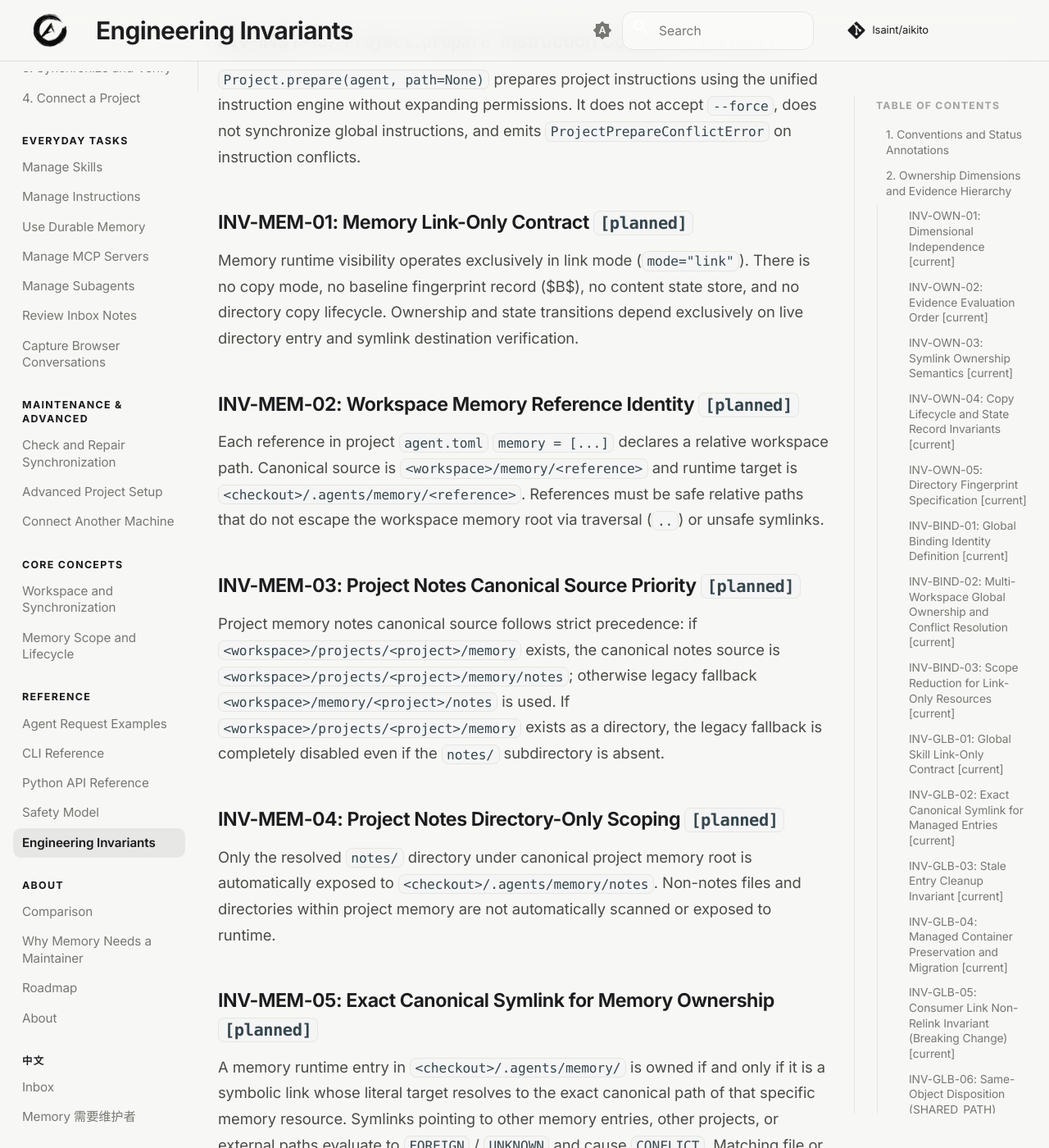
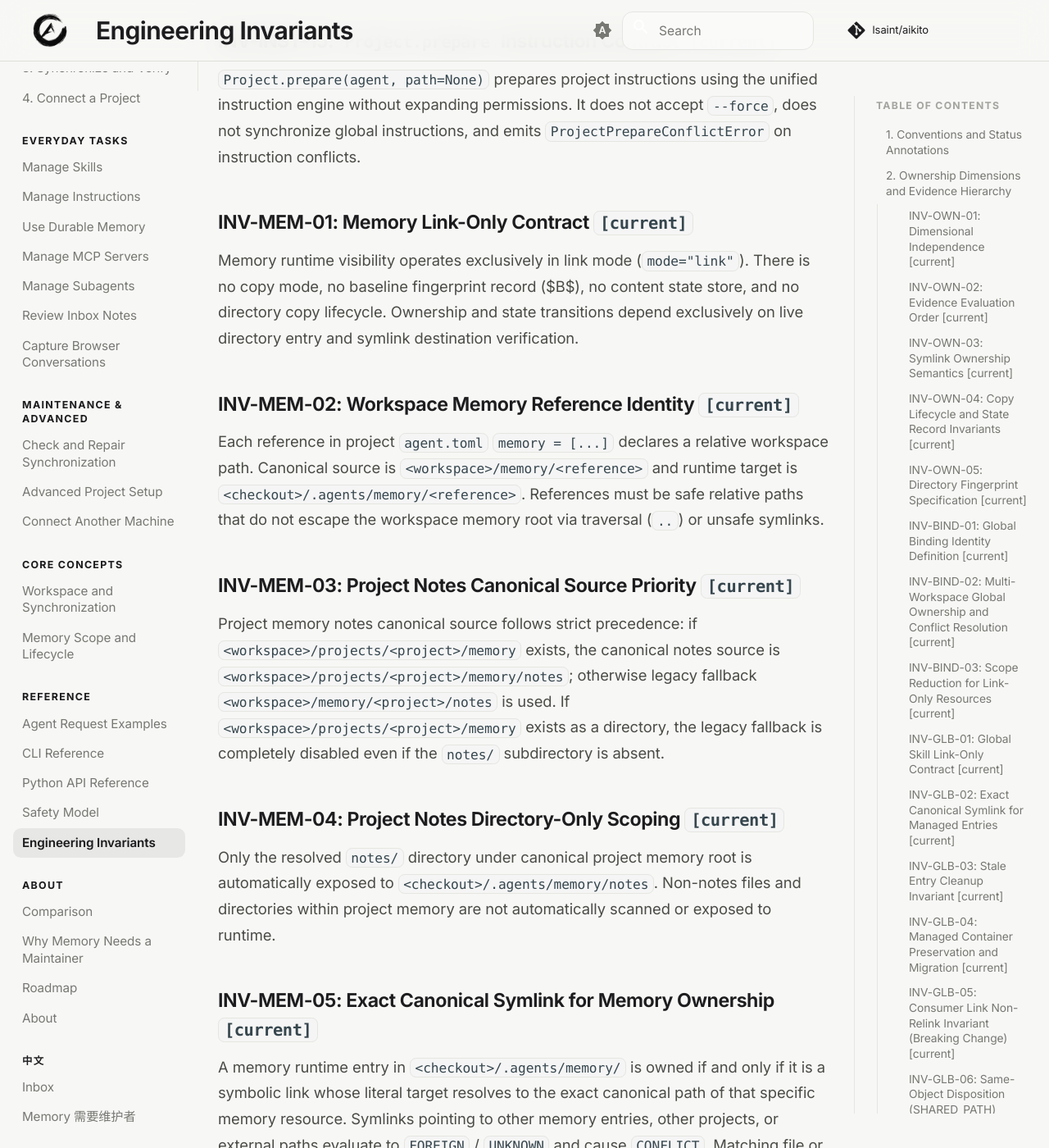
Before and after one commit to lsaint/aikito, an MkDocs documentation site: the page built from docs/architecture/invariants.md, in a window 1280 px wide and 1400 px high, scrolled down 11338 px. Shown: the whole window at 82% size. Built offline with MkDocs 1.6.1 and Material for MkDocs 9.7.7, drawn with Linux system fonts in a browser that asks for light colours; comment, search, counter and statistics services are not loaded; some of the changed text lies outside the part shown.

Commit message:
docs(invariants): mark memory invariants current and finalize Phase 6 documentation and smoke tests

```diff
--- a/docs/architecture/invariants.md
+++ b/docs/architecture/invariants.md
@@ -195,54 +195,54 @@ Instruction synchronization outcomes are isolated into structured execution resu
 
 `Project.prepare(agent, path=None)` prepares project instructions using the unified instruction engine without expanding permissions. It does not accept `--force`, does not synchronize global instructions, and emits `ProjectPrepareConflictError` on instruction conflicts.
 
-### INV-MEM-01: Memory Link-Only Contract `[planned]` {: #inv-mem-01 }
+### INV-MEM-01: Memory Link-Only Contract `[current]` {: #inv-mem-01 }
 
 Memory runtime visibility operates exclusively in link mode (`mode="link"`). There is no copy mode, no baseline fingerprint record ($B$), no content state store, and no directory copy lifecycle. Ownership and state transitions depend exclusively on live directory entry and symlink destination verification.
 
-### INV-MEM-02: Workspace Memory Reference Identity `[planned]` {: #inv-mem-02 }
+### INV-MEM-02: Workspace Memory Reference Identity `[current]` {: #inv-mem-02 }
 
 Each reference in project `agent.toml` `memory = [...]` declares a relative workspace path. Canonical source is `<workspace>/memory/<reference>` and runtime target is `<checkout>/.agents/memory/<reference>`. References must be safe relative paths that do not escape the workspace memory root via traversal (`..`) or unsafe symlinks.
 
-### INV-MEM-03: Project Notes Canonical Source Priority `[planned]` {: #inv-mem-03 }
+### INV-MEM-03: Project Notes Canonical Source Priority `[current]` {: #inv-mem-03 }
 
 Project memory notes canonical source follows strict precedence: if `<workspace>/projects/<project>/memory` exists, the canonical notes source is `<workspace>/projects/<project>/memory/notes`; otherwise legacy fallback `<workspace>/memory/<project>/notes` is used. If `<workspace>/projects/<project>/memory` exists as a directory, the legacy fallback is completely disabled even if the `notes/` subdirectory is absent.
 
-### INV-MEM-04: Project Notes Directory-Only Scoping `[planned]` {: #inv-mem-04 }
+### INV-MEM-04: Project Notes Directory-Only Scoping `[current]` {: #inv-mem-04 }
 
 Only the resolved `notes/` directory under canonical project memory root is automatically exposed to `<checkout>/.agents/memory/notes`. Non-notes files and directories within project memory are not automatically scanned or exposed to runtime.
 
-### INV-MEM-05: Exact Canonical Symlink for Memory Ownership `[planned]` {: #inv-mem-05 }
+### INV-MEM-05: Exact Canonical Symlink for Memory Ownership `[current]` {: #inv-mem-05 }
 
 A memory runtime entry in `<checkout>/.agents/memory/` is owned if and only if it is a symbolic link whose literal target resolves to the exact canonical path of that specific memory resource. Symlinks pointing to other memory entries, other projects, or external paths evaluate to `FOREIGN` / `UNKNOWN` and cause `CONFLICT`. Matching file or directory contents never establishes ownership.
 
-### INV-MEM-06: Deselected Memory Stale Entry Cleanup `[planned]` {: #inv-mem-06 }
+### INV-MEM-06: Deselected Memory Stale Entry Cleanup `[current]` {: #inv-mem-06 }
 
 When a workspace memory reference is removed from `memory = [...]` or project notes become unavailable, a stale entry in `<checkout>/.agents/memory/` is planned for `UNLINK` if and only if it is a symlink proving exact ownership to an allowed historical canonical candidate for that specific entry name. Symlinks pointing to other memory items, external paths, and regular files/directories are strictly preserved and reported as conflicts/findings.
 
-### INV-MEM-07: Memory Conflict and Preservation Guarantee `[planned]` {: #inv-mem-07 }
+### INV-MEM-07: Memory Conflict and Preservation Guarantee `[current]` {: #inv-mem-07 }
 
 Pre-existing regular files or directories, external symlinks, or cross-resource symlinks at memory runtime targets evaluate to `CONFLICT` and are strictly preserved. Aikito never overwrites, unlinks, or adopts regular files or unexpected symlinks for memory visibility.
 
-- **Target Model (`[planned]`)**: In the unified link planning engine, any pre-existing unmanaged file, directory, or external symlink at `.agents/memory/<name>` evaluates to `CONFLICT`, strictly preserving the target and emitting a diagnostic finding.
+- **Target Model (`[current]`)**: In the unified link planning engine, any pre-existing unmanaged file, directory, or external symlink at `.agents/memory/<name>` evaluates to `CONFLICT`, strictly preserving the target and emitting a diagnostic finding.
 - **Legacy Compatibility Gap (`[compat-gap]`)**: In the `1.46.0` baseline, legacy `sync_resource()` unconditionally unlinked or removed existing files, directories, or symlinks at the target path before creating the symlink (`tests/test_memory_characterization.py::test_baseline_selected_memory_target_regular_file_overwritten_by_legacy`). Phase 6 eliminates this unsafe automatic replacement.
 
-### INV-MEM-08: Multi-Checkout and Offline Memory Scope `[planned]` {: #inv-mem-08 }
+### INV-MEM-08: Multi-Checkout and Offline Memory Scope `[current]` {: #inv-mem-08 }
 
 In multi-checkout projects, active checkouts generate distinct physical memory targets frozen at Plan build time. Offline checkouts are planned as `OFFLINE` / `SKIP` with zero filesystem operations and without blocking active checkouts. Explicit checkout paths follow CAS validation.
 
-### INV-MEM-09: Stale Plan Invalidation on Source or Target Mutation `[planned]` {: #inv-mem-09 }
+### INV-MEM-09: Stale Plan Invalidation on Source or Target Mutation `[current]` {: #inv-mem-09 }
 
 Any mutation to `agent.toml memory = [...]`, project memory existence (triggering source priority change), canonical source deletion/recreation, or target entry tampering after Plan creation invalidates the Plan. Execution halts without silent replanning.
 
-### INV-MEM-10: Idempotent Convergence and Dry-Run Zero Mutation for Memory `[planned]` {: #inv-mem-10 }
+### INV-MEM-10: Idempotent Convergence and Dry-Run Zero Mutation for Memory `[current]` {: #inv-mem-10 }
 
 In a stable configuration where memory links accurately point to canonical sources, subsequent synchronizations evaluate completely to `NOOP`. Zero filesystem mutations occur: symlink destinations, `mtime_ns`, and inode numbers remain unmodified. `aikito sync project --dry-run` guarantees zero writes across checkouts, workspace, and config.
 
-### INV-MEM-11: Memory Result Segmentation `[planned]` {: #inv-mem-11 }
+### INV-MEM-11: Memory Result Segmentation `[current]` {: #inv-mem-11 }
 
 Project memory execution outcomes are partitioned into a dedicated `MemoryExecutionResult`. Upstream skill and instruction successes are never downgraded or invalidated by memory failures or conflicts, and overall success is the conjunction of all active segments.
 
-### INV-MEM-12: `Project.prepare` Memory Contract `[planned]` {: #inv-mem-12 }
+### INV-MEM-12: `Project.prepare` Memory Contract `[current]` {: #inv-mem-12 }
 
 `Project.prepare(agent, path=None)` synchronizes memory runtime visibility using the unified memory engine without expanding permissions. It does not accept `--force`, does not touch global resources, and emits `ProjectPrepareConflictError` when memory conflicts or missing sources occur.
 
```
Also changed, not shown: docs/safety.md (+10 -4 lines), 2 other files.
